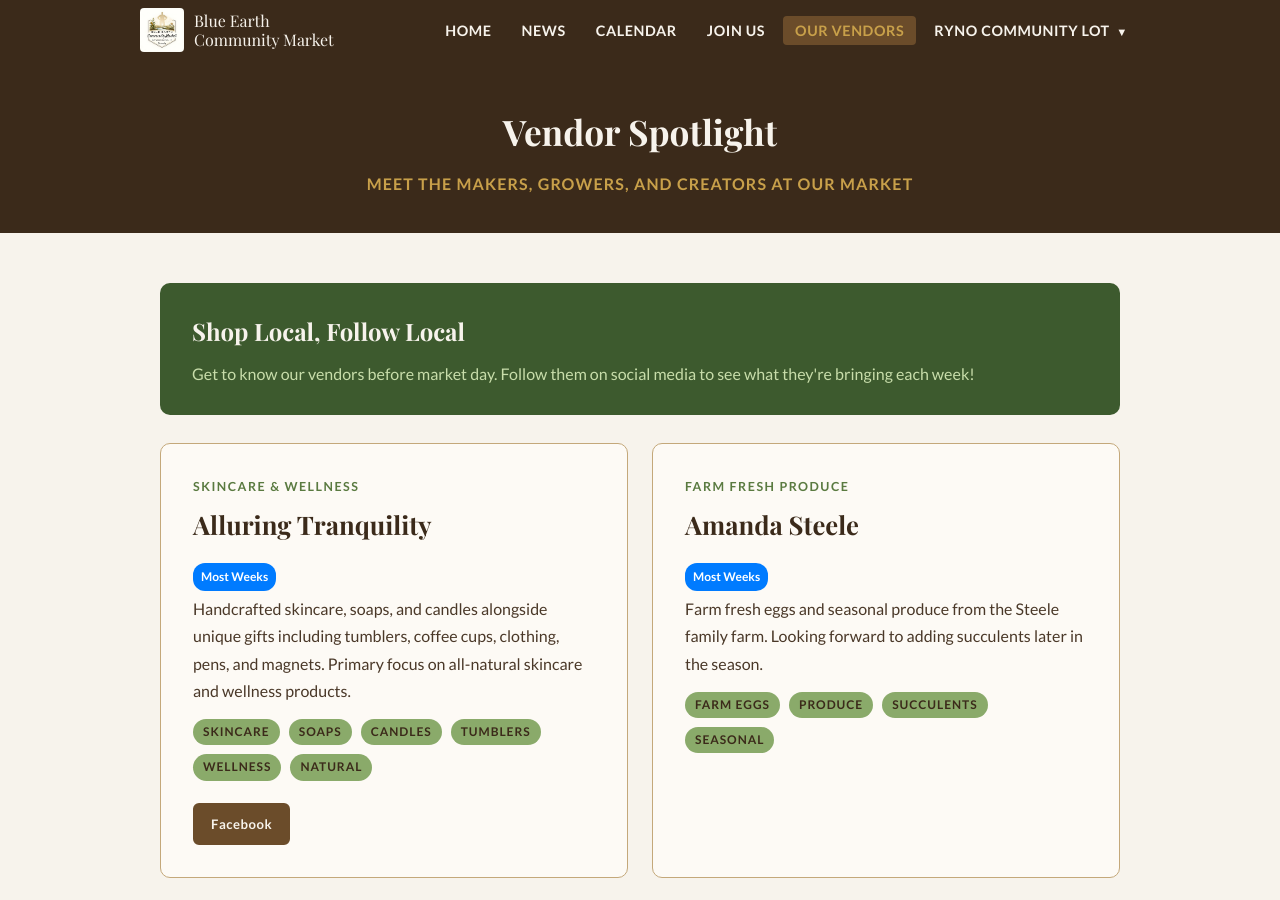
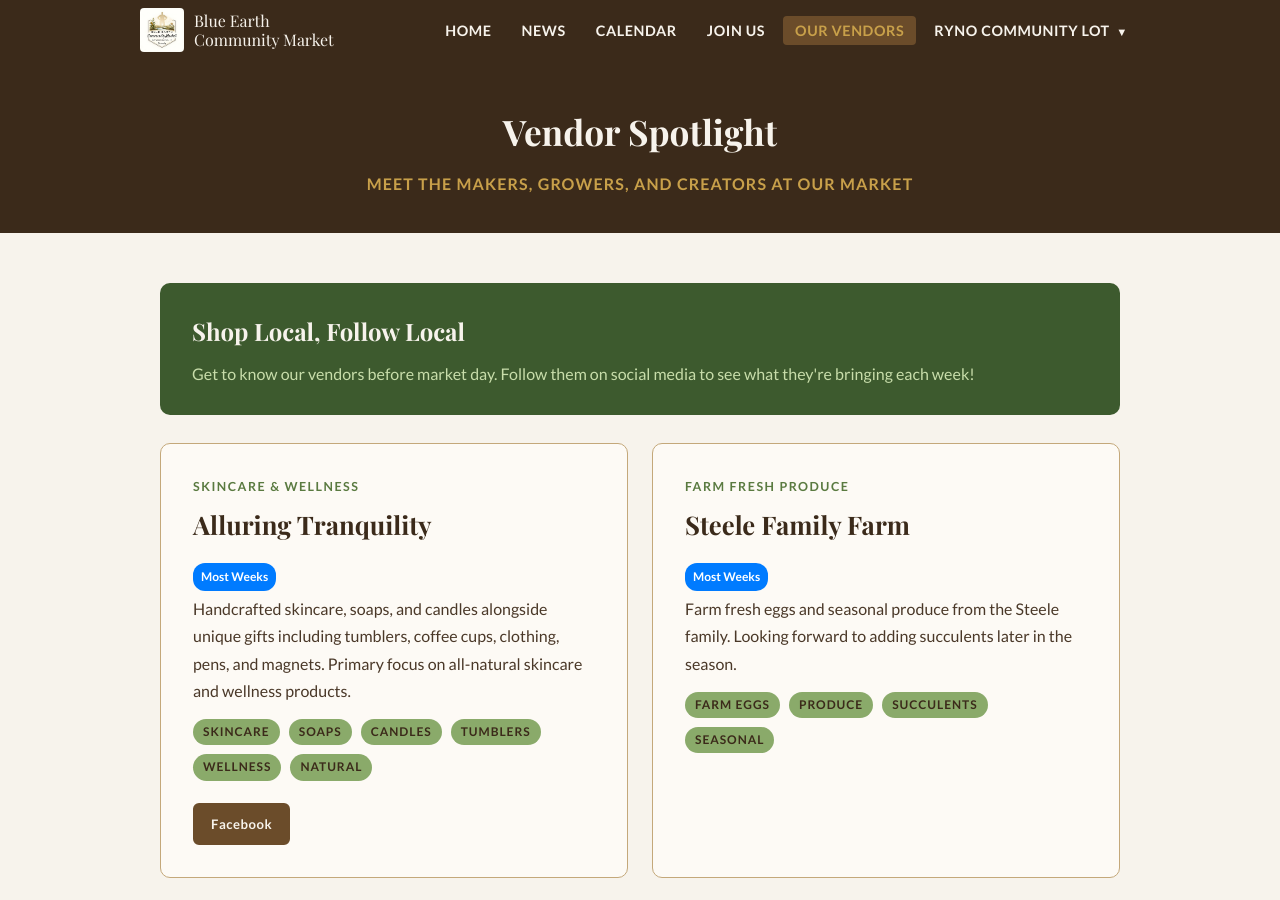
Before and after one commit to blueearthcommunitymarket/blueearthcommunitymarket.github.io, a Jekyll site: the page built from vendor-spotlight/index.html, in a window 1280 px wide and 900 px high. Built offline with Jekyll 4.4.1, drawn with Linux system fonts in a browser that asks for light colours; some web fonts are replaced.

Commit message:
fix: rename Amanda Steele to Steele Family Farm on vendor spotlight

```diff
--- a/vendor-spotlight/index.html
+++ b/vendor-spotlight/index.html
@@ -55,14 +55,14 @@
             </div>
         </div>
 
-        <!-- Amanda Steele / Steele Family Farm -->
+        <!-- Steele Family Farm -->
         <div class="card">
             <div class="section-label">Farm Fresh Produce</div>
-            <h2>Amanda Steele</h2>
+            <h2>Steele Family Farm</h2>
             <div class="market-frequency">
                 <span class="frequency-badge freq-most">Most Weeks</span>
             </div>
-            <p>Farm fresh eggs and seasonal produce from the Steele family farm. Looking forward to adding succulents later in the season.</p>
+            <p>Farm fresh eggs and seasonal produce from the Steele family. Looking forward to adding succulents later in the season.</p>
             <div class="pills" style="margin-top: 12px;">
                 <span class="tag">Farm Eggs</span>
                 <span class="tag">Produce</span>
```
